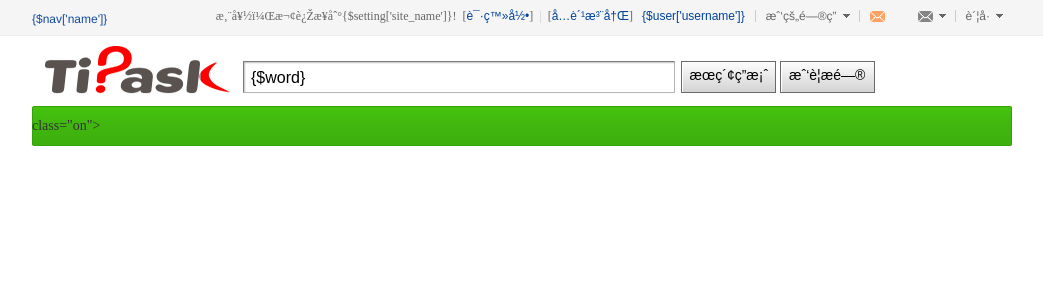
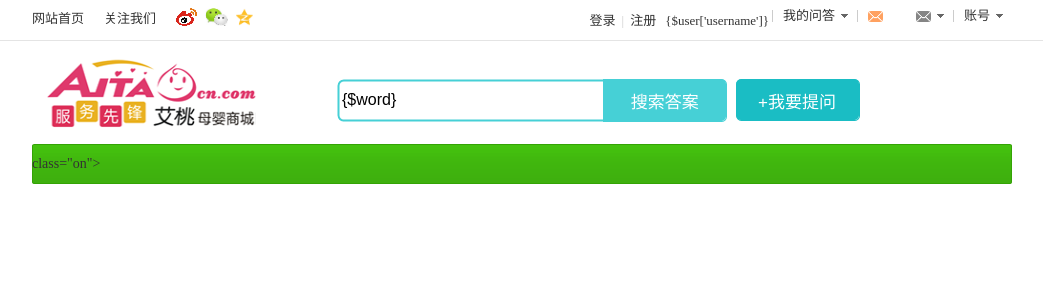
Before and after one commit to sdfsky/aitaoweb, a PHP site: page /tipcounter/view/default/header.html in a window 1280 px wide. Shown: the top 300 px of the page, without its empty margins (118-1161 px from the left). Run offline with PHP 8.4, Linux system fonts and the light colour scheme; some libraries are stand-ins or nearby versions.

Commit message:
头部样式调整

```diff
--- a/css/default/main.css
+++ b/css/default/main.css
@@ -1,6 +1,6 @@
 /* CSS Document */
 body,h1,h2,h3,h4,h5,h6,dl,dt,dd,ul,ol,li,th,td,p,blockquote,pre,form,fieldset,legend,input,button,textarea,hr{margin:0;padding:0;}
-body {font:12px/1.5 'Helvetica Neue',Helvetica,Arial,Sans-serif; color:#333;_height:100%; background-attachment:fixed;}
+body {font:13px/1.8 'Hiragino Sans GB','Microsoft Yahei','微软雅黑','宋体'; color:#333;}
 select,input,button {vertical-align:middle;font-size:100%;}
 .clearfix:after {clear: both;content: ".";display: block;height: 0;visibility: hidden;}
 .clearfix {*zoom:1}
@@ -24,8 +24,8 @@ select,input,button {vertical-align:middle;font-size:100%;}
 .flright{float: right;}
 ul,ol {list-style:none;}
 img{border:none;}
-a{ color:#134ba0; text-decoration:none;}
-a:hover{text-decoration:underline;}
+a:hover{color:#fd5b78;text-decoration:none}
+a{color:#333;text-decoration:none;}
 em {font-style: normal;color:#E63A00;}
 .share-content{border: 1px solid #E4E4E4;border-top:none;overflow: hidden;padding: 4px 0 4px 5px;}
 /*全局按钮*/
@@ -37,10 +37,11 @@ em {font-style: normal;color:#E63A00;}
 .js-fixed {background: none repeat scroll 0 0 #FFFFFF;position: fixed;top: 0;width: 100%;z-index: 1002;}
 .fixed-theme .search_mod {border-bottom: 1px solid #C5C5C5;}
 /*top-bar 顶部导航*/
-.top-bar{ height:35px; background: none repeat scroll 0 0 #F5F5F5;border-bottom: 1px solid #EEEEEE;}
+.top-bar{ height:40px;line-height:40px; background: none repeat scroll 0 0 #fff;border-bottom: 1px solid #E4E4E4;}
 .goback{float: left;height: 32px;line-height: 32px;padding: 2px 0;margin-left: 10px;}
 .tnav{ float:left; height:32px; line-height:32px; padding:2px 0 0; margin:0 0 0 -10px;}
-.tnav li{ float:left; padding:1px 10px 0; background-position:100% -157px;}
+.tnav li{ float:left; padding:1px 10px 0;}
+.tnav .attention{margin:3px 5px 3px 0;line-height: 38px;}
 .tnav .more{ position:relative; padding:0; background:none; z-index:2;}
 .tnav .more span{ display:inline-block; padding:1px 24px 0 10px; background-position:100% -132px; cursor:pointer;}
 .tnav .more-list{ position:absolute; top:32px; left:0; width:80px; padding:2px; border:1px solid #999; background:#fff;}
@@ -68,11 +69,9 @@ em {font-style: normal;color:#E63A00;}
 .tuser-nav li,.tuser-login li {float:left;padding:0 10px 0 11px; line-height:28px; background-position:-99px -60px}
 .tuser-login li {padding:0 0 0 11px;}
 .tuser-nav .tuser_nav-home {padding-left:0; background:none}
-.tuser-nav a,.tuser-login a {color:#666;}
 
-.tuser-login .tuser-bar {padding:0 3px 0 0; position:relative; font-family:"宋体",simsun; color:#ccc; background:none}
-.tuser-bar span {color:#666; margin:0 6px}
-.tuser-bar a {margin-right:7px; font-family:arial; color:#01439a;}
+.tuser-login .tuser-bar {padding:0 3px 0 0; position:relative; color:#ccc; background:none;line-height: 38px;}
+.tuser-bar span {color:#666; margin:0 6px;}
 .tuser-bar span a {margin:0}
 .tuser_login-tips {position:absolute; top:28px; left:65px; z-index:8; margin:0; padding-left:36px; width:212px; height:36px; line-height:36px; border:1px solid #fadf9c; background-color:#fff9d9; background-position:-75px 7px; color:#cc6600}
 .tuser_login-tips i {position:absolute; left:25px; top:-6px; width:11px; height:6px; background-position:0 -18px; font:0/0 arial}
@@ -107,16 +106,17 @@ em {font-style: normal;color:#E63A00;}
 /*header 头部*/
 .header{ width:980px;margin:0 auto; padding:10px 0;background: #fff repeat;}
 .logo{ float:left; padding:0 3px 0 13px;}
-.logo a{ display:block; width:185px; height:49px; background:url(logo.png) no-repeat; line-height:50px; text-indent:-9999em;}
-.header .searchbox{ float:left; padding:15px 10px 0 0;padding-left: 10px;}
+.logo a{ display:block; width:212px; height:78px; background:url(logo.png) no-repeat; line-height:50px; text-indent:-9999em;}
+.header .searchbox{ float:left; padding:25px 10px 0;padding-left: 10px;margin-left: 65px;}
 #header{background: none repeat scroll 0 0 #FFFFFF;}
 #warper {min-width: 880px;text-align: left;}
 #container .resultinfo{color:#777777;width: 570px;font-size: 14px;font-weight: lighter;line-height: 24px;font-family: "microsoft yahei";}
 .resultinfo a{margin-left: 5px;text-decoration:underline;}
 #searchmod{font-size: 12px;margin-top: 23px;padding-bottom: 1.5em;}
-.round{background:url('search-bg.png') no-repeat -304px 0;border:1px solid #b6b6b6;border-color:#7b7b7b #b6b6b6 #b6b6b6 #7b7b7b;display:inline-block;height:30px;margin-right:3px;vertical-align:top;width:430px}
-.input_key{-webkit-appearance:none;background:#fff;border:0;font:16px/22px arial;height:22px;margin:5px 0 0 7px;outline:0;padding:0;width:390px}
-.s_btn {background: url("search-bg.png") repeat scroll 0 0 #DDDDDD;border: 0 none;cursor: pointer;font-size: 14px;height: 32px;padding: 0;width: 95px;}
+.round{background:url('search_input.png') no-repeat;border:none;display:inline-block;height:48px;vertical-align:top;width:270px;margin-right: -8px;margin-top:1px;}
+.input_key{-webkit-appearance:none;background:#fff;border:0;font:16px/22px arial;height:35px;margin:5px 0 0 7px;outline:0;padding:0;width:260px}
+.s_ask_btn {background: url("s_ask_btn.png") no-repeat;border: 0 none;cursor: pointer;font-size: 17px;height: 48px;padding: 0;width: 129px;color:#fff;}
+.s_btn {background: url("search-bg.png") no-repeat;border: 0 none;cursor: pointer;font-size: 17px;height: 48px;padding: 0;width: 129px;color:#fff;}
 #qa-tabcard {background: url("ctab.png") repeat-x scroll 0 0 transparent;margin-top: 1.87em;}
 #qa-tabcard ul {height: 35px;overflow: hidden;}
 #qa-tabcard ul li {background: url("ctab_li.png") no-repeat scroll 0 center transparent;float: left;font-size: 14px;height: 35px;line-height: 35px;margin-left: -2px;padding: 0 15px;}
--- a/view/default/header.html
+++ b/view/default/header.html
@@ -2,7 +2,7 @@
 <html>
     <!--{eval global $starttime,$querynum;$mtime = explode(' ', microtime());$runtime=number_format($mtime[1] + $mtime[0] - $starttime,6); $setting=$this->setting;$user=$this->user;$headernavlist=$this->nav;$regular=$this->regular;$toolbars="'".str_replace(",", "','", $setting['editor_toolbars'])."'";}-->
     <head>
-        <meta http-equiv="Content-Type" content="text/html; charset={TIPASK_CHARSET}"/>
+        <meta http-equiv="Content-Type" content="text/html; charset=UTF-8"/>
         <!--{if isset($seo_title)}-->
         <title>{$seo_title}</title>
         <!--{else}-->
@@ -36,13 +36,13 @@
                 <div class="wrapper clearfix">
                     <ul class="tnav">
                         <!--{eval $headernavlist = $this->fromcache("headernavlist");}-->
-                        <!--{loop $headernavlist $nav}-->
-                        <!--{if $nav['type']==2 && $nav['available']}-->
+                        <li><a href="http://www.aitaocn.com" title="http://www.aitaocn.com"><span text="hd-home">网站首页</span></a></li>
+                        <li>关注我们</li>
                         <li>
-                            <a title="{$nav['title']}" href="{$nav['url']}"  {if $nav['target']}target="_blank"{/if}><span text="hd-home" >{$nav['name']}</span></a>
+                            <a href="#" class="attention"><img src="{SITE_URL}css/default/attention_sina.png" height="18px;"/></a>
+                            <a href="#" class="attention"><img src="{SITE_URL}css/default/attention_weixin.png" height="18px;"/></a>
+                            <a href="#" class="attention"><img src="{SITE_URL}css/default/attention_qqzone.png" height="18px;"/></a>
                         </li>
-                        <!--{/if}-->
-                        <!--{/loop}-->
                     </ul>
                     <div class="tuser-top-inner">
                         <!--{if 0!=$user['uid']}-->
@@ -82,8 +82,7 @@
                         <!--{else}-->
                         <ul class="tuser-login">
                             <li class="tuser-bar">
-                                <span>您好，欢迎来到{$setting['site_name']}!&nbsp;&nbsp;[<a  href="javascript:void(0);" onclick="login();">请登录</a>]</span>|<span>[<a href="{url user/register}">免费注册</a>]</span>
-                                <p style="display:none;" class="pub-login-tips">登录体验更流畅的互动沟通 <i></i><span class="top-close"></span></p>
+                                <span><a  href="javascript:void(0);" onclick="login();">登录</a></span>|<span><a href="{url user/register}">注册</a></span>
                             </li>
                         </ul>
                         <!--{/if}-->
@@ -98,14 +97,14 @@
                     <div class="searchbox">
                         <form name="searchform"  action="{url question/search}" method="post">
                             <span class="round"><input autocomplete="off" maxlength="100" placeholder="{$setting['search_placeholder']}" class="js-sh-ipt input_key" tabindex="1" name="word" id="search-kw" value="{$word}" /></span>
-                            <span class="button"><input type="button" id="search_btn" class="js-search-bt s_btn" value="搜索答案" /></span>
-                            <span class="button"><input type="button" id="ask_btn" class="js-ask-bt s_btn" value="我要提问" /></span>
+                            <span class="button"><input type="button" id="search_btn" class="s_btn" value="搜索答案" /></span>
+                            <span class="button"><input type="button" id="ask_btn" class="s_ask_btn" value="+我要提问" /></span>
                         </form>
                     </div>
                 </div>
             </div>
         </div>
-        <div style="height:92px;"></div>
+        <div style="height:130px;"></div>
         <div id="navbox">
             <div class="main-nav clearfix">
                 <ul class="navlist">
```
Also changed, not shown: css/default/attention_qqzone.png (added), css/default/attention_sina.png (added), css/default/attention_weixin.png (added), css/default/logo.png, css/default/s_ask_btn.png (added), css/default/search-bg.png, css/default/search_input.png (added), 1 other file.
